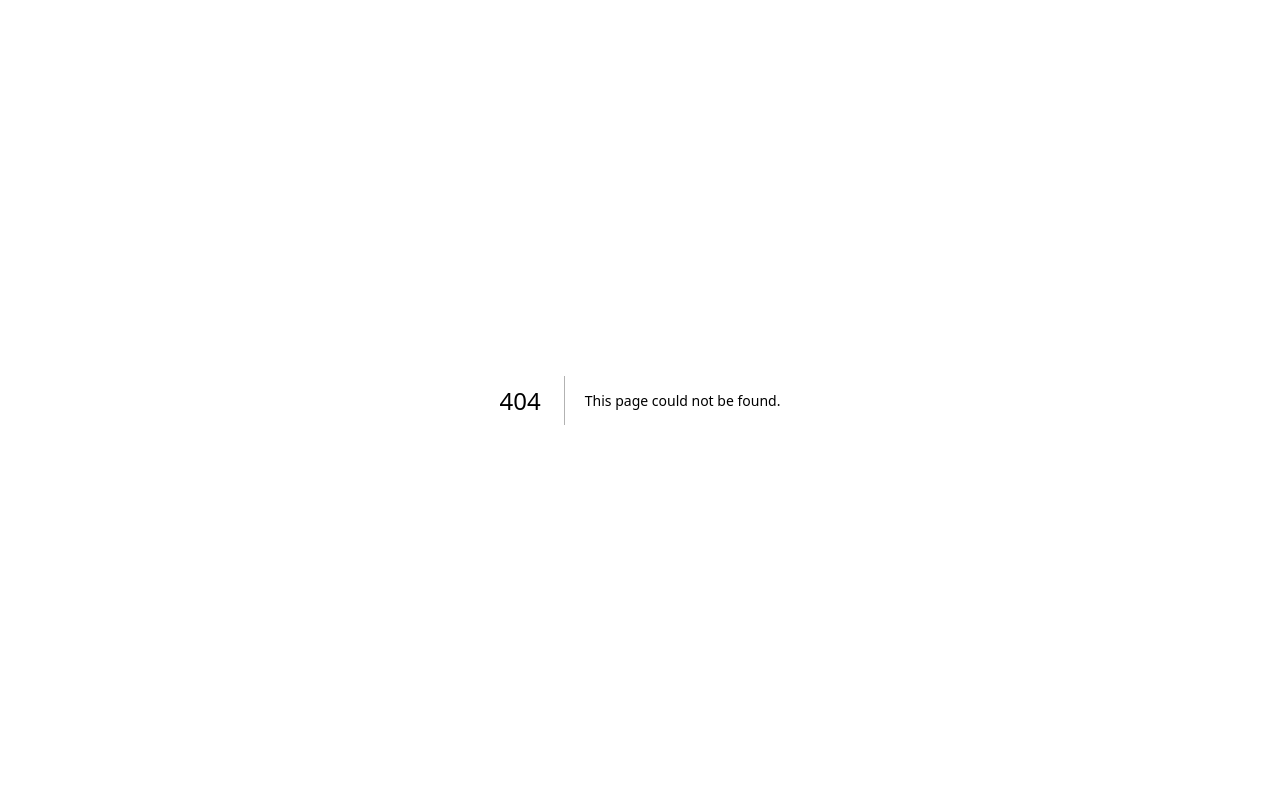
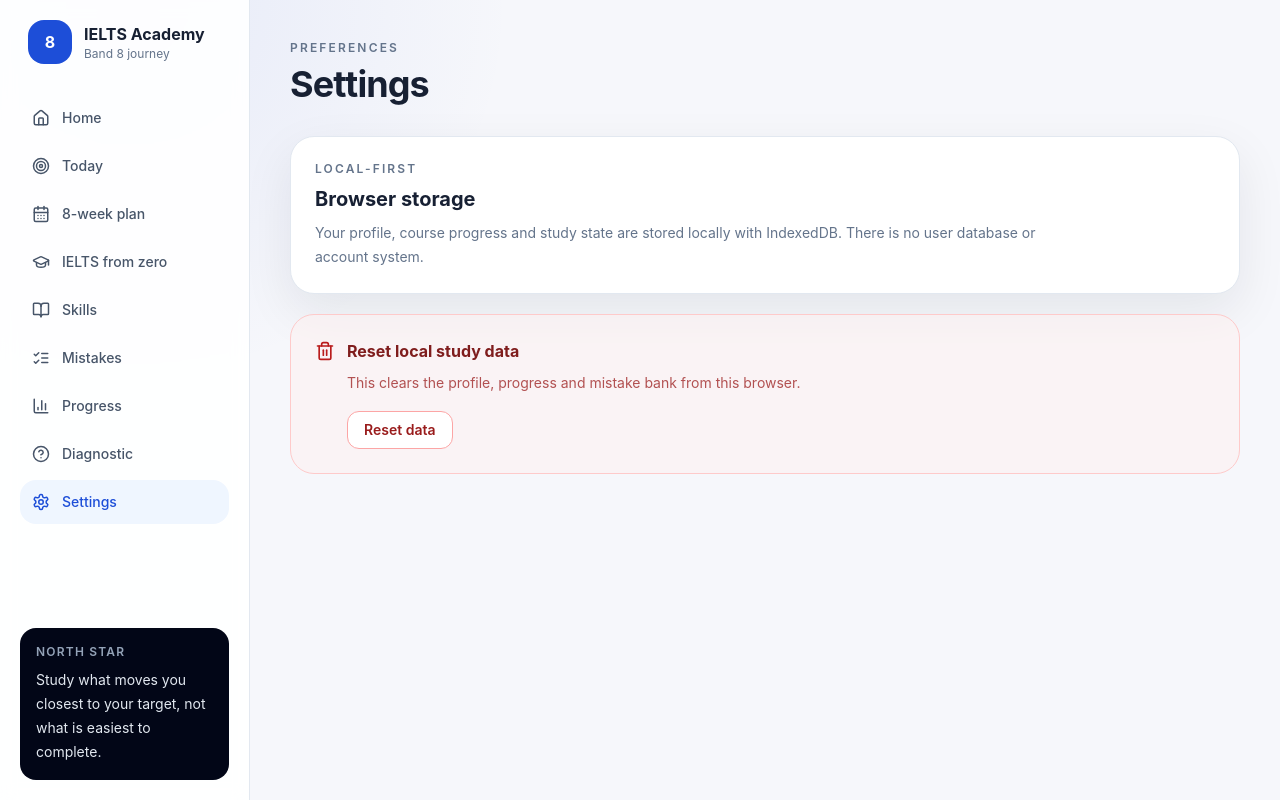
Before and after one commit to xmizutsuki/IELTS, a Next.js app: page /settings in a window 1280 px wide. Before the commit this address had no page. Built offline with nearby package versions, Linux system fonts and the light colour scheme.

Commit message:
feat: add local storage settings

```diff
--- /dev/null
+++ b/app/settings/page.tsx
@@ -0,0 +1,63 @@
+"use client";
+
+import { useState } from "react";
+import { useRouter } from "next/navigation";
+import { Trash2 } from "lucide-react";
+import { AppShell } from "@/components/app-shell";
+import { clearLocalStudyData } from "@/lib/storage/db";
+import { useLocalStudy } from "@/hooks/use-local-study";
+
+export default function SettingsPage() {
+  const router = useRouter();
+  const { profile, loading } = useLocalStudy();
+  const [confirming, setConfirming] = useState(false);
+
+  async function reset() {
+    await clearLocalStudyData();
+    router.replace("/onboarding");
+  }
+
+  return (
+    <AppShell>
+      <header>
+        <div className="eyebrow">Preferences</div>
+        <h1 className="mt-2 text-4xl font-bold tracking-tight">Settings</h1>
+      </header>
+
+      <section className="card mt-8 p-6">
+        <div className="eyebrow">Local-first</div>
+        <h2 className="mt-2 text-xl font-bold">Browser storage</h2>
+        <p className="mt-2 max-w-3xl text-sm leading-6 text-slate-500">
+          Your profile, course progress and study state are stored locally with IndexedDB. There is no user database or account system.
+        </p>
+        {!loading && profile && (
+          <div className="mt-5 grid gap-3 sm:grid-cols-3">
+            <div className="rounded-2xl bg-slate-50 p-4"><div className="text-xs text-slate-400">Exam</div><div className="mt-1 font-semibold capitalize">{profile.examType}</div></div>
+            <div className="rounded-2xl bg-slate-50 p-4"><div className="text-xs text-slate-400">Target</div><div className="mt-1 font-semibold">{profile.targetOverall.toFixed(1)}</div></div>
+            <div className="rounded-2xl bg-slate-50 p-4"><div className="text-xs text-slate-400">Daily time</div><div className="mt-1 font-semibold">{profile.dailyMinutes} min</div></div>
+          </div>
+        )}
+      </section>
+
+      <section className="mt-5 rounded-3xl border border-red-200 bg-red-50/60 p-6">
+        <div className="flex items-start gap-3">
+          <Trash2 className="mt-0.5 text-red-700" size={20} />
+          <div className="flex-1">
+            <h2 className="font-bold text-red-900">Reset local study data</h2>
+            <p className="mt-2 text-sm leading-6 text-red-800/75">This clears the profile, progress and mistake bank from this browser.</p>
+            {!confirming ? (
+              <button onClick={() => setConfirming(true)} className="mt-4 rounded-xl border border-red-300 bg-white px-4 py-2 text-sm font-semibold text-red-800">
+                Reset data
+              </button>
+            ) : (
+              <div className="mt-4 flex flex-wrap gap-2">
+                <button onClick={() => void reset()} className="rounded-xl bg-red-700 px-4 py-2 text-sm font-semibold text-white">Yes, reset everything</button>
+                <button onClick={() => setConfirming(false)} className="rounded-xl border border-red-200 bg-white px-4 py-2 text-sm font-semibold text-red-800">Cancel</button>
+              </div>
+            )}
+          </div>
+        </div>
+      </section>
+    </AppShell>
+  );
+}
```
